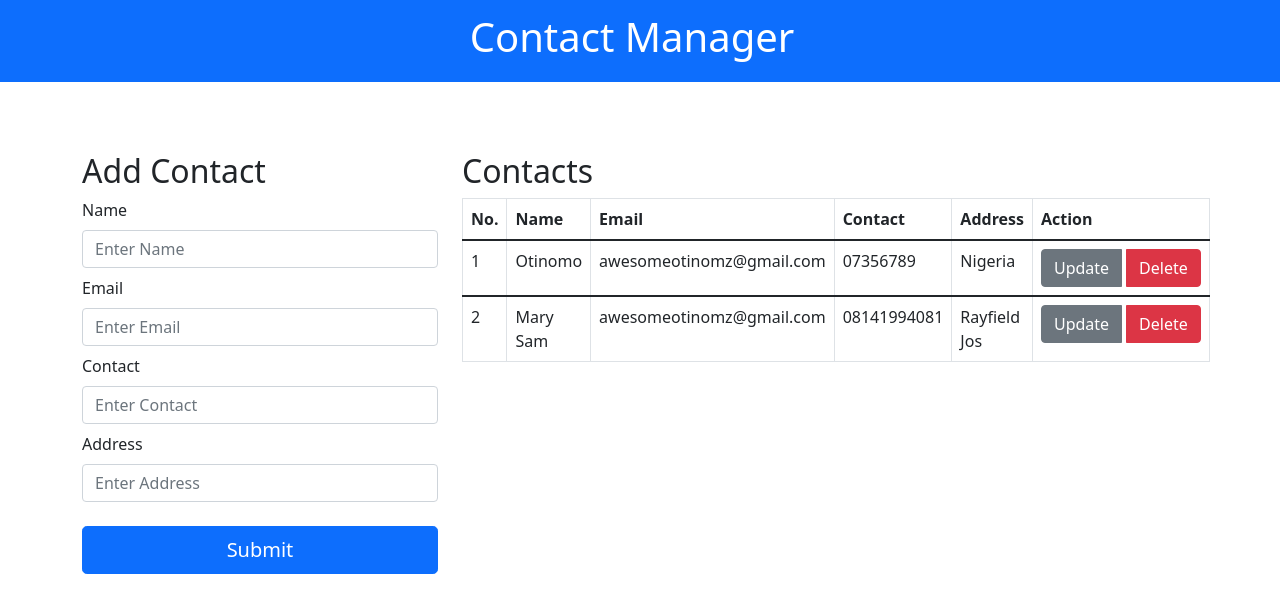
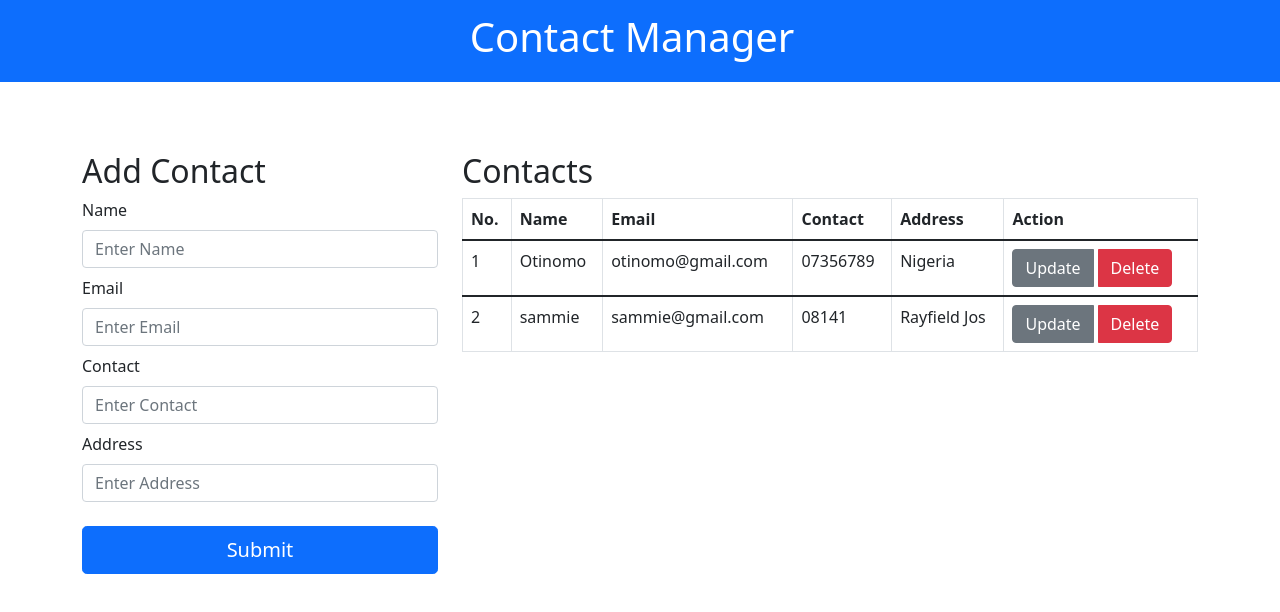
Before and after one commit to otinomz/REACT-crud-with-JSON, a React (Create React App) app: page / in a window 1280 px wide. Shown: the top 612 px of the page. Built offline with nearby package versions, Linux system fonts and the light colour scheme; data requests are answered from the project's data file.

Commit message:
node version

```diff
--- a/db.json
+++ b/db.json
@@ -3,14 +3,14 @@
     {
       "name": "Otinomo",
       "address": "Nigeria",
-      "email": "awesomeotinomz@gmail.com",
+      "email": "otinomo@gmail.com",
       "contact": "07356789",
       "id": 1
     },
     {
-      "name": "Mary Sam",
-      "email": "awesomeotinomz@gmail.com",
-      "contact": "08141994081",
+      "name": "sammie",
+      "email": "sammie@gmail.com",
+      "contact": "08141",
       "address": "Rayfield Jos ",
       "id": 2
     }
--- a/package.json
+++ b/package.json
@@ -1,6 +1,9 @@
 {
   "name": "newapp",
   "version": "0.1.0",
+   "engines": {
+    "node": "16.13.1"
+  },
   "private": true,
   "dependencies": {
     "@testing-library/jest-dom": "^5.16.1",
```
Also changed, not shown: server.js (line endings or trailing spaces), 1 other file (tests, documents, lock files or other folders).
